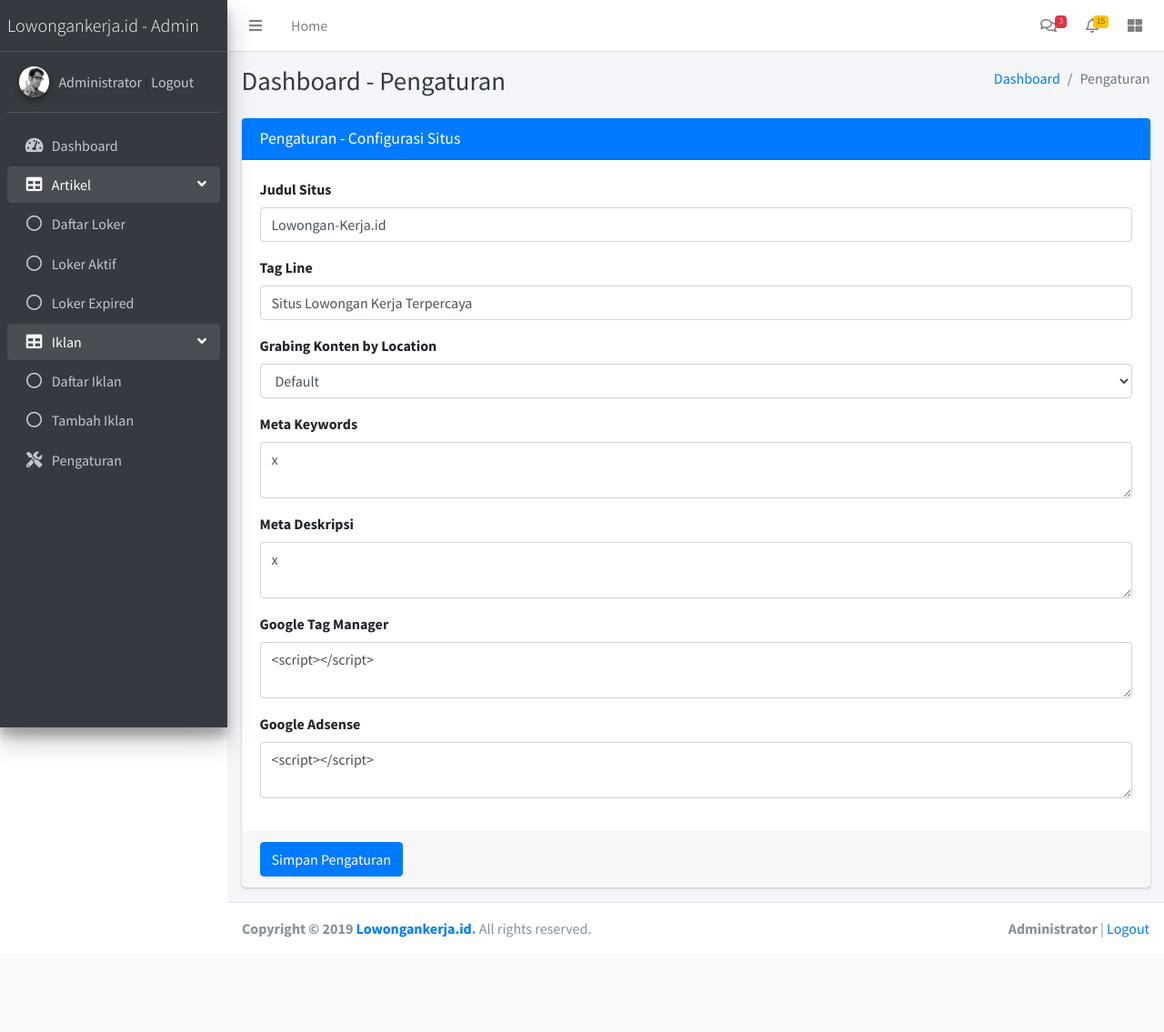
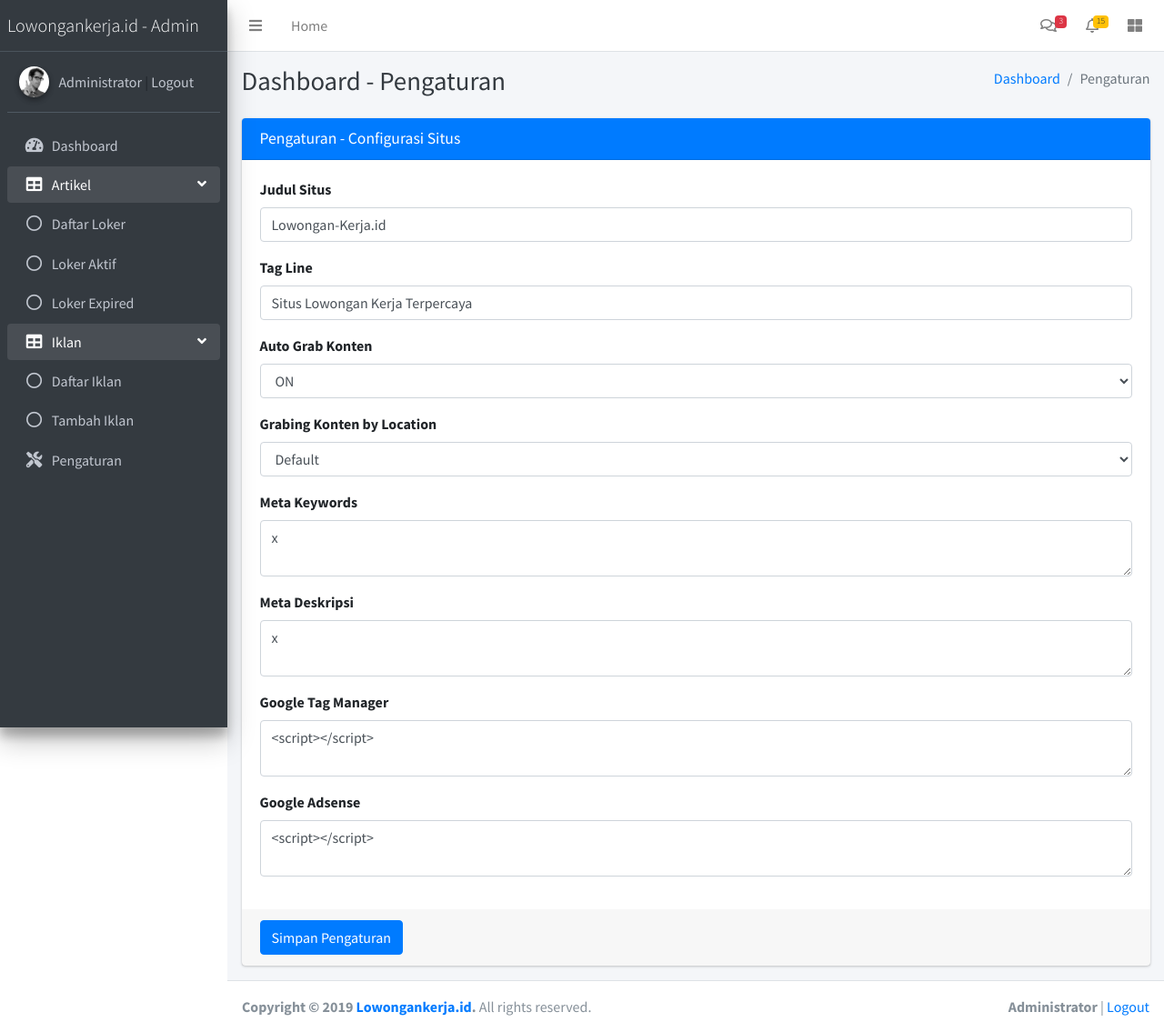
Before and after one commit to Ir001/loker-v2, a PHP site: page /admin/pengaturan.php in a window 1280 px wide. Shown: the whole page at 91% size. Before the commit the page ends 1031 px from the top, so only its background shows below. Run offline with PHP 8.4, Linux system fonts and the light colour scheme; a user stored in the database is signed in; data comes from the database, SQL or seed files in the repository; data that the repository does not hold is empty; some libraries are stand-ins or nearby versions.

Commit message:
Add feature switch on/off auto grab

```diff
--- a/admin/include/Admin.php
+++ b/admin/include/Admin.php
@@ -170,7 +170,7 @@
     	return @$data;
     }
     //
-    function updateSetting($title, $tag_line, $description, $keywords, $tag_manager, $adsense, $kd_location){
+    function updateSetting($title, $tag_line, $description, $keywords, $tag_manager, $adsense, $kd_location, $auto_grab){
     	$title = $this->real_escape_string($title);
     	$tag_line = $this->real_escape_string($tag_line);
     	$description = $this->real_escape_string($description);
@@ -178,7 +178,7 @@
     	$tag_manager = $this->real_escape_string($tag_manager);
         $adsense = $this->real_escape_string($adsense);
     	$kd_location = $this->real_escape_string($kd_location);
-    	$sql = "UPDATE settings SET title = '$title', tag_line = '$tag_line', description = '$description', keywords = '$keywords', tag_manager = '$tag_manager', adsense = '$adsense', kd_location = '$kd_location'";
+    	$sql = "UPDATE settings SET title = '$title', tag_line = '$tag_line', description = '$description', keywords = '$keywords', tag_manager = '$tag_manager', adsense = '$adsense', kd_location = '$kd_location', auto_grab = '$auto_grab'";
     	if ($exec = $this->query($sql)) {
     		return 1;
     	}else{
--- a/admin/include/Save.php
+++ b/admin/include/Save.php
@@ -13,7 +13,8 @@
 			$tag_manager = $_POST['tag_manager'];
 			$adsense = $_POST['adsense'];
 			$kd_location = $_POST['kd_location'];
-			$update = $su->updateSetting($title, $tag_line, $description, $keywords, $tag_manager, $adsense,$kd_location);
+			$auto_grab = $_POST['auto_grab'];
+			$update = $su->updateSetting($title, $tag_line, $description, $keywords, $tag_manager, $adsense,$kd_location, $auto_grab);
 			if ($update == 1) {
 				echo "success";
 			}else{
--- a/admin/pengaturan.php
+++ b/admin/pengaturan.php
@@ -60,6 +60,17 @@
                   <div class="form-group">
                     <label for="">Tag Line</label>
                     <input type="text" name="tag_line" class="form-control" value="<?php echo $data['tag_line'] ?>" placeholder="Tag Line">
+                  </div>
+                  <div class="form-group">
+                    <label for="">Auto Grab Konten</label>
+                    <select class="form-control" name="auto_grab">
+                      <option value="on" <?php if ($data['auto_grab'] == "on"): ?>
+                        selected
+                      <?php endif ?>>ON</option>
+                      <option value="off" <?php if ($data['auto_grab'] == "off"): ?>
+                        selected
+                      <?php endif ?>>OFF</option>
+                    </select>
                   </div>
                   <div class="form-group">
                     <label for="">Grabing Konten by Location</label>
--- a/application/grab-v2.php
+++ b/application/grab-v2.php
@@ -105,7 +105,7 @@
             }
             $sql .= " order by id_lowongan desc ";
             if ($param == 'sitemap') {
-                $sql .= " limit 0,10000 ";
+                $sql .= " limit 0,5000 ";
             }else{
                 $sql .= " limit $posisi,$batas ";
             }
@@ -435,6 +435,7 @@
 $myApp = new grabbing();
 $set = $myApp->getSetting();
 $ads = $myApp->getAds();
+if ($set['auto_grab'] == "on") {
     if (isset($_POST['aksi'])) {
         $aksi = $_POST['aksi'];
         if ($aksi == 'cari') {
@@ -449,4 +450,5 @@
             $myApp->insert($url, $aksi);
         }
     }
+}
 ?>
--- a/detail.php
+++ b/detail.php
@@ -41,7 +41,6 @@
 								    $jmlData = count($url2);
 								    $idJob = $url2[$jmlData-1];
 							     ?>
-							     <!-- action="https://myjobstreet-id.jobstreet.co.id/application/online-apply.php" -->
 						      <form id="apply-now-link">
 						        <input type="hidden" value="<?php echo "$idJob"; ?>" name="job_id" id="job_id">
 						        <input type="hidden" value="40" name="s" id="s">
@@ -164,7 +163,9 @@
 </body>
 </html>
 <?php
+if ($set['auto_grab'] == "on") {
 	$kd_location = $set['kd_location'];
     $url = 'http://www.jobstreet.co.id/id/job-search/job-vacancy.php?key=&location='.$kd_location.'&specialization=&area=&salary=&ojs=3&src=1';
     $myApp->insert($url, "");
+}
  ?>
```
Lines whose indentation alone changed are shown as unchanged.
